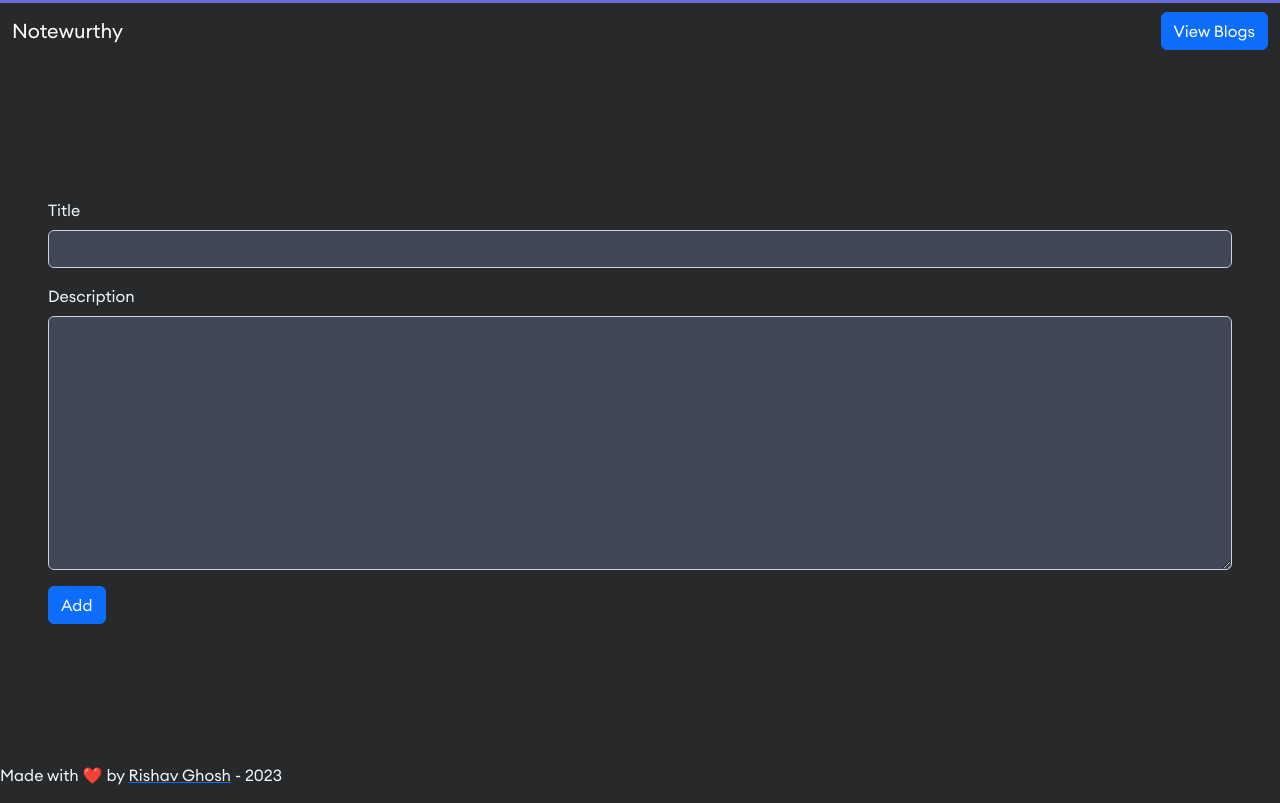
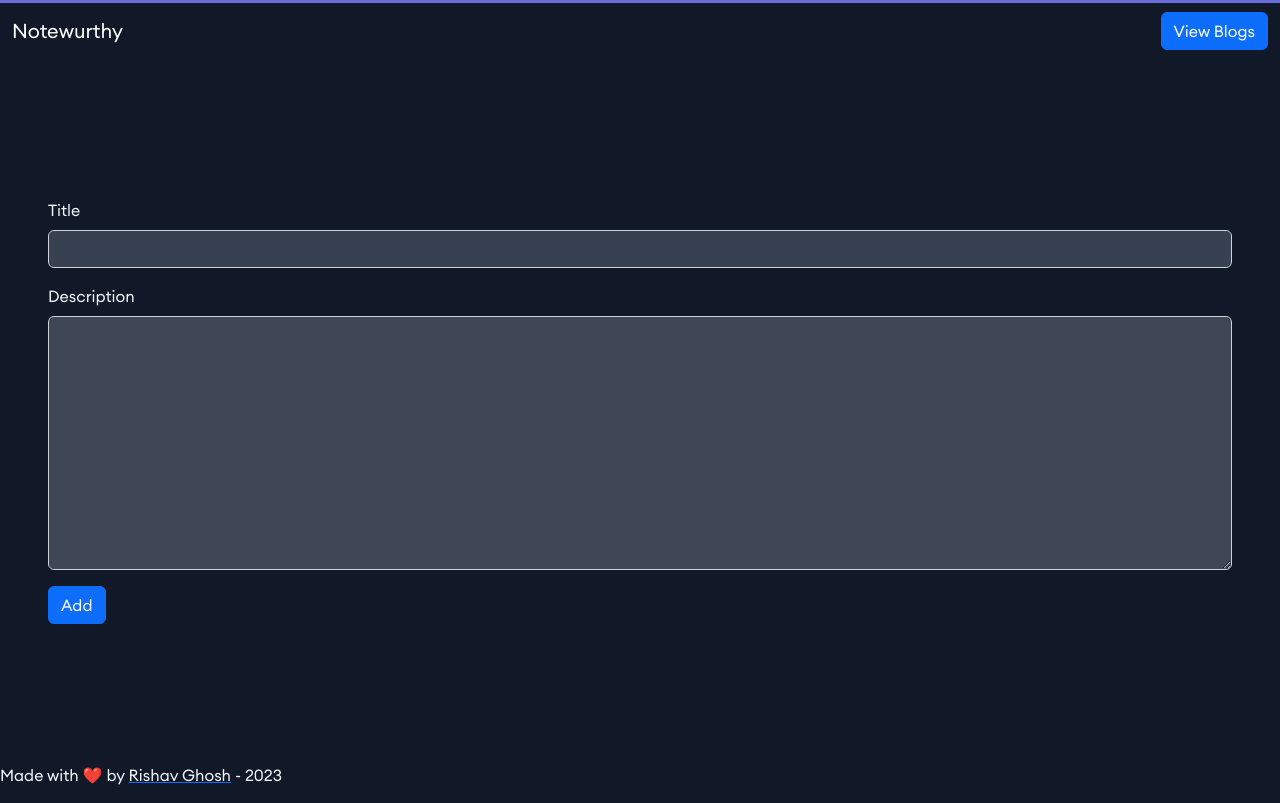
Before and after one commit to reachrishav/notewurthy-backend, a React (Create React App) app: page / in a window 1280 px wide. Both pictures are taken after a click on the button "Add Blog". Built offline with nearby package versions, Linux system fonts and the light colour scheme; no server answers; the HTML template or start-up script is replaced by a standard one.

Commit message:
changed color scheme

```diff
--- a/src/App.css
+++ b/src/App.css
@@ -8,7 +8,7 @@
 	margin: 0;
 	padding: 0;
 	font-family: 'Euclid', sans-serif;
-	background-color: #28292a;
+	background-color: #111827;
 	color: aliceblue;
 }
 
@@ -21,13 +21,6 @@
 	flex-direction: column;
 	gap: 5rem;
 	justify-content: space-between;
-}
-
-.btn-submit {
-	background-color: #676bdc;
-	border-radius: 4px;
-	border-style: none;
-	padding: 4px 8px;
 }
 
 .blog-add-form {
--- a/src/components/Blogs.jsx
+++ b/src/components/Blogs.jsx
@@ -101,7 +101,7 @@ export default function Blogs({
                     {...column.getHeaderProps()}
                     style={{
                       borderBottom: "solid 3px #676bdc",
-                      background: "#23272f",
+                      background: "#1f2937",
                       color: "white",
                       fontWeight: "bold",
                       padding: "8px",
@@ -130,7 +130,7 @@ export default function Blogs({
                           padding: "10px",
                           border: "solid 1px gray",
                           color: "white",
-                          background: "#23272f",
+                          background: "#374151",
                         }}
                       >
                         {cell.render("Cell")}
--- a/src/components/UpsertBlog.jsx
+++ b/src/components/UpsertBlog.jsx
@@ -70,7 +70,7 @@ const AddBlog = ({ blogRef, blogTitle, blogDescription }) => {
         <Form.Label>Title</Form.Label>
         <Form.Control
           type='text'
-          style={{ backgroundColor: "#3f4655", color: "white" }}
+          style={{ backgroundColor: "#374151", color: "white" }}
           onChange={e => handleChange(e)}
           defaultValue={blogRef ? blogTitle : ""}
           required
```
